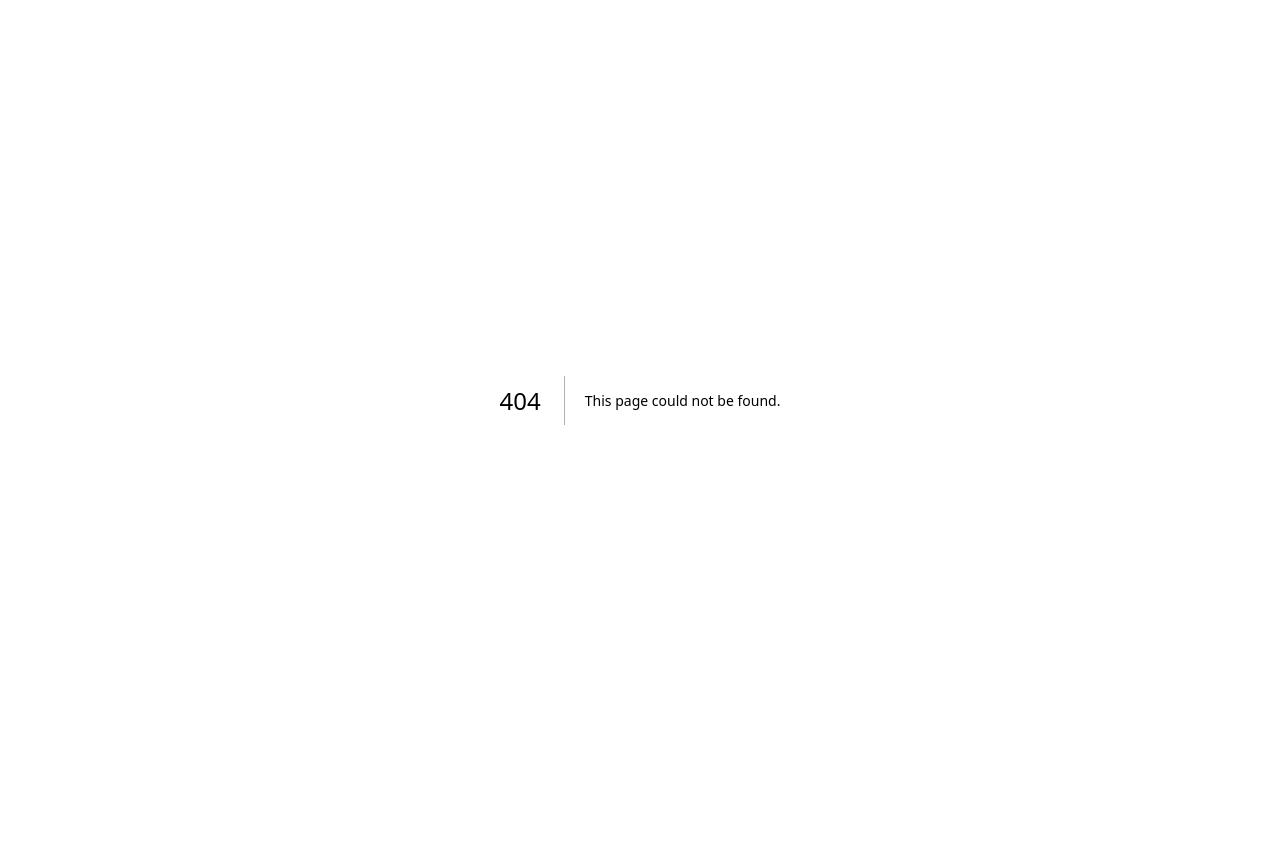
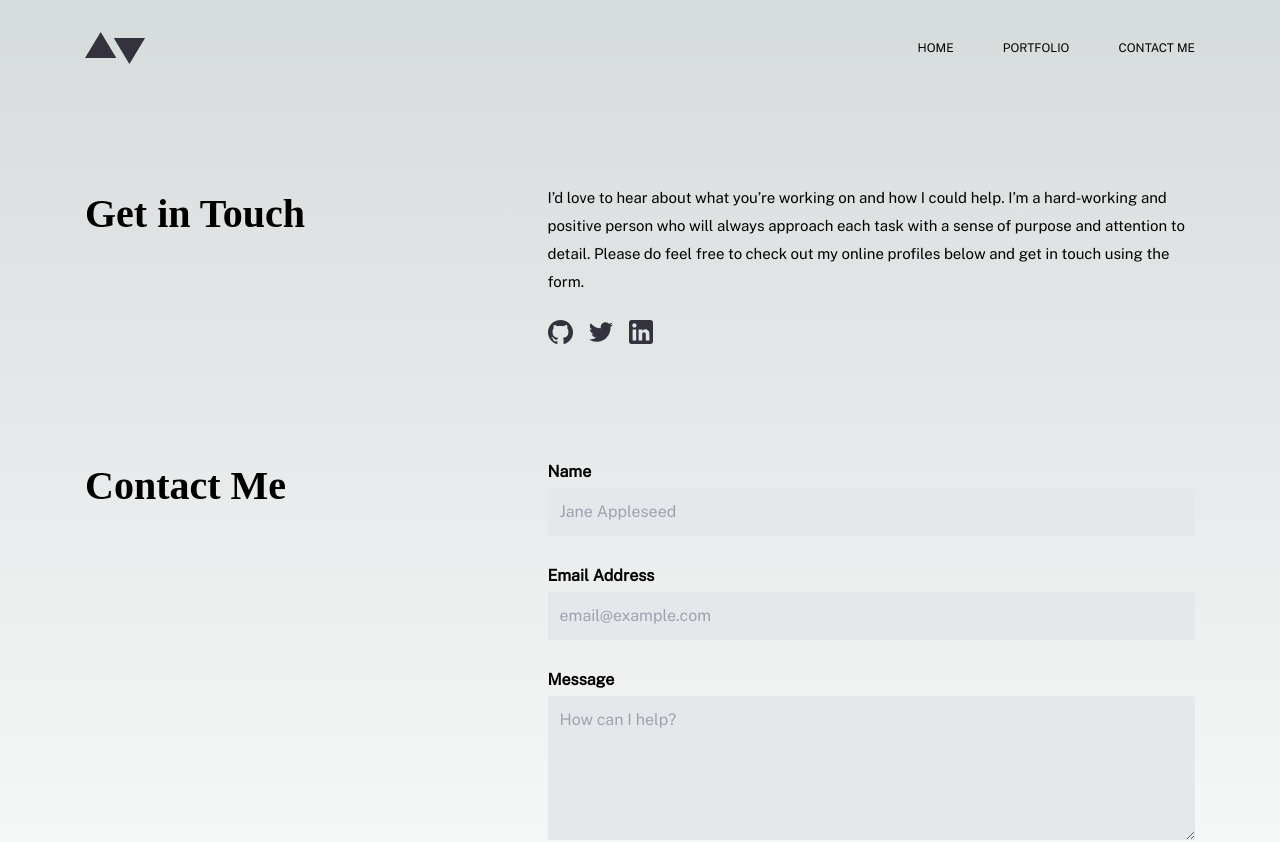
Before and after one commit to MenAllen/MyPortfolio, a Next.js app: page /contact in a window 1280 px wide. Before the commit this address had no page. Shown: the top 842 px of the page. Before the commit the page ends 800 px from the top, so only its background shows below. Built offline with nearby package versions, Linux system fonts and the light colour scheme; a web font is replaced by a local one.

Commit message:
Added contact menu

```diff
--- /dev/null
+++ b/components/ContactForm/contactform.tsx
@@ -0,0 +1,99 @@
+import React, { ReactNode } from 'react'
+import { Formik } from 'formik'
+
+const ContactForm = () => {
+	return (
+		<section className='mx-8 md:mx-10 xl:max-w-screen-xl xl:mx-auto mb-20 xl:flex xl:py-10'>
+			<h2 className='text-lg font-serif font-bold mt-10 mb-6 xl:w-5/12 xl:mt-0'>Contact Me</h2>
+
+			<Formik
+				initialValues={{ name: '', email: '', message: '' }}
+				validate={(values) => {
+					const errors: { name?: string; email?: string; message?: string } = {}
+					if (!values.name) {
+						errors.name = '* Required'
+					} else if (!values.email) {
+						errors.email = '* Required'
+					} else if (!values.message) {
+						errors.message = '* Required'
+					} else if (!/^[A-Z0-9._%+-]+@[A-Z0-9.-]+\.[A-Z]{2,}$/i.test(values.email)) {
+						errors.email = '* Invalid email address'
+					}
+					return errors
+				}}
+				onSubmit={(values, { setSubmitting }) => {
+					console.log('submit')
+					setTimeout(() => {
+						alert(JSON.stringify(values, null, 2))
+						setSubmitting(false)
+					}, 400)
+				}}
+			>
+				{({
+					values,
+					errors,
+					touched,
+					handleChange,
+					handleBlur,
+					handleSubmit,
+					isSubmitting,
+					/* and other goodies */
+				}) => (
+					<form action='' onSubmit={handleSubmit} className='xl:w-7/12'>
+						<label className='font-bold leading-8' htmlFor='name'>
+							Name
+						</label>
+						{errors.name && touched.name && <ErrorText>{errors.name}</ErrorText>}
+						<input
+							type='text'
+							name='name'
+							onChange={handleChange}
+							onBlur={handleBlur}
+							value={values.name}
+							className={errors.name && touched.name ? 'bg-gray-200 w-full p-3 mb-6 focus:outline-none focus:ring-myCyan-500 focus:ring-2 error-outline' : 'bg-gray-200 w-full p-3 mb-6 focus:outline-none focus:ring-myCyan-500 focus:ring-2'}
+							placeholder='Jane Appleseed'
+						/>
+
+						<label className='font-bold leading-8' htmlFor='email'>
+							Email Address
+						</label>
+						{errors.email && touched.email && <ErrorText>{errors.email}</ErrorText>}
+						<input
+							type='email'
+							name='email'
+							onChange={handleChange}
+							onBlur={handleBlur}
+							value={values.email}
+							className={errors.email && touched.email ? 'bg-gray-200 w-full p-3 mb-6 focus:outline-none focus:ring-myCyan-500 focus:ring-2 error-outline' : 'bg-gray-200 w-full p-3 mb-6 focus:outline-none focus:ring-myCyan-500 focus:ring-2'}
+							placeholder='email@example.com'
+						/>
+
+						<label className='font-bold leading-8' htmlFor='name'>
+							Message
+						</label>
+						{errors.message && touched.message && <ErrorText>{errors.message}</ErrorText>}
+						<textarea
+							rows={5}
+							name='message'
+							onChange={handleChange}
+							onBlur={handleBlur}
+							value={values.message}
+							className={errors.message && touched.message ? 'bg-gray-200 w-full p-3 mb-6 focus:outline-none focus:ring-myCyan-500 focus:ring-2 error-outline' : 'bg-gray-200 w-full p-3 mb-6 focus:outline-none focus:ring-myCyan-500 focus:ring-2'}
+							placeholder='How can I help?'
+						/>
+
+						<button type='submit' disabled={isSubmitting} className='text-xxs border rounded uppercase text-white py-4 px-10 border-myBlue-700 bg-myBlue-700 hover:bg-myCyan-500 hover:border-myCyan-500 disabled:bg-myGrey-300 disabled:border-myGrey-300 transition-all'>
+							Send Message
+						</button>
+					</form>
+				)}
+			</Formik>
+		</section>
+	)
+}
+
+const ErrorText = ({ children }: { children: ReactNode }) => {
+	return <p className='form-error-text'>{children}</p>
+}
+
+export default ContactForm
--- a/package.json
+++ b/package.json
@@ -14,6 +14,7 @@
     "@types/react-dom": "18.0.11",
     "eslint": "8.37.0",
     "eslint-config-next": "13.2.4",
+    "formik": "^2.2.9",
     "next": "13.2.4",
     "react": "18.2.0",
     "react-dom": "18.2.0",
--- /dev/null
+++ b/pages/contact.tsx
@@ -0,0 +1,26 @@
+import React from 'react'
+import SocialLinks from '../components/SocialLinks/sociallinks'
+import ContactForm from '../components/ContactForm/contactform'
+import { HeadComponent, Layout } from '../components/Layout/layout'
+
+export default function Contact() {
+	return (
+		<Layout>
+			<HeadComponent title='Contact Me'></HeadComponent>
+			{/* Get in touch */}
+			<section className='mx-8 md:mx-10 xl:max-w-screen-xl xl:mx-auto section-border-y-grey py-8 xl:py-10 mt-2 md:mt-12 mb-8 xl:flex'>
+				<h2 className='text-lg font-serif font-bold mb-6 xl:w-5/12'>Get in Touch</h2>
+				<div className='xl:w-7/12'>
+					<p className='text-xs font-sans leading-7 mb-6'>
+						I’d love to hear about what you’re working on and how I could help. I’m a hard-working and positive person who
+						will always approach each task with a sense of purpose and attention to detail. Please
+						do feel free to check out my online profiles below and get in touch using the form.
+					</p>
+					<SocialLinks fillColor='#33323D'></SocialLinks>
+				</div>
+			</section>
+
+			<ContactForm></ContactForm>
+		</Layout>
+	)
+}
--- a/pages/curriculumv.tsx
+++ b/pages/curriculumv.tsx
@@ -8,7 +8,7 @@ export default function CurriculumV() {
 		<Layout>
 			<HeadComponent title="CV" />
 			<section className="my-8 mx-8 md:mx-10 xl:max-w-screen-xl xl:mx-auto md:flex ">
-				<embed className="embed-pdf" src="pdf/philippejoubard.pdf" type="application/pdf"></embed>
+				<embed className="embed-pdf" src="pdf/philippejoubard.pdf" type="application/pdf"/>
 			</section>
 		</Layout>
 	);
```
Also changed, not shown: 1 other file (tests, documents, lock files or other folders).
